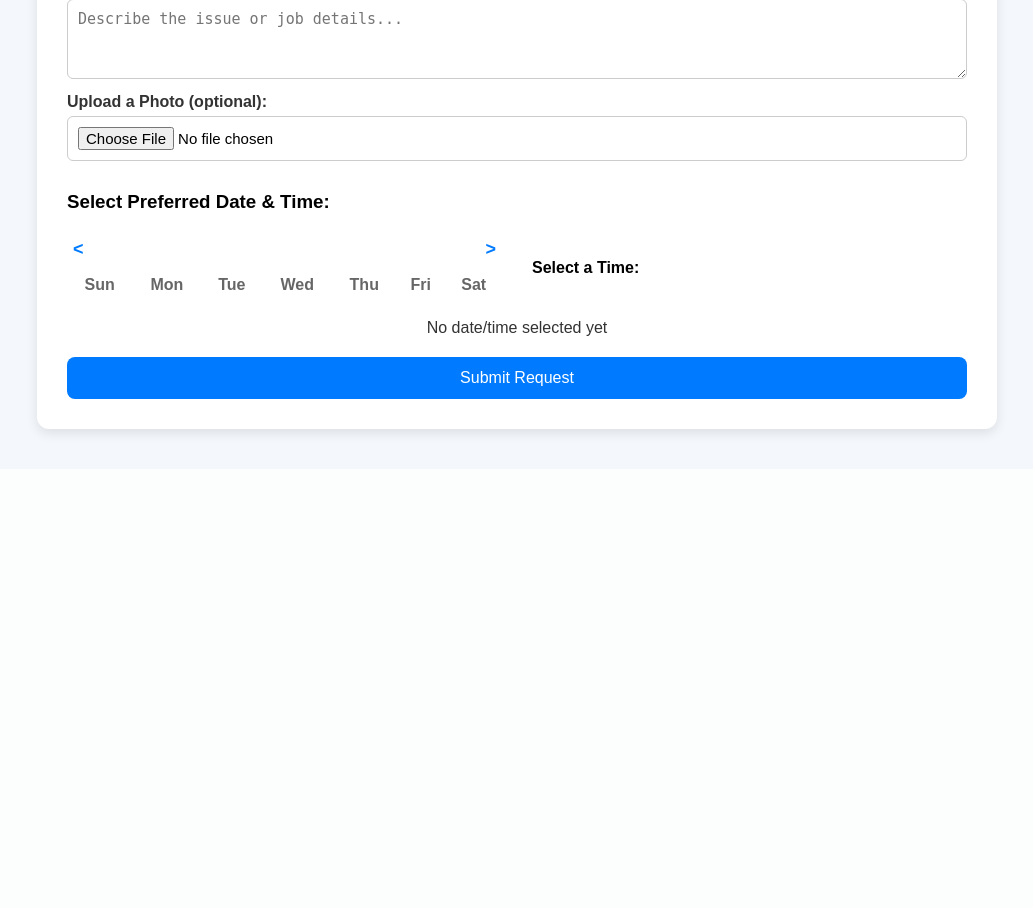
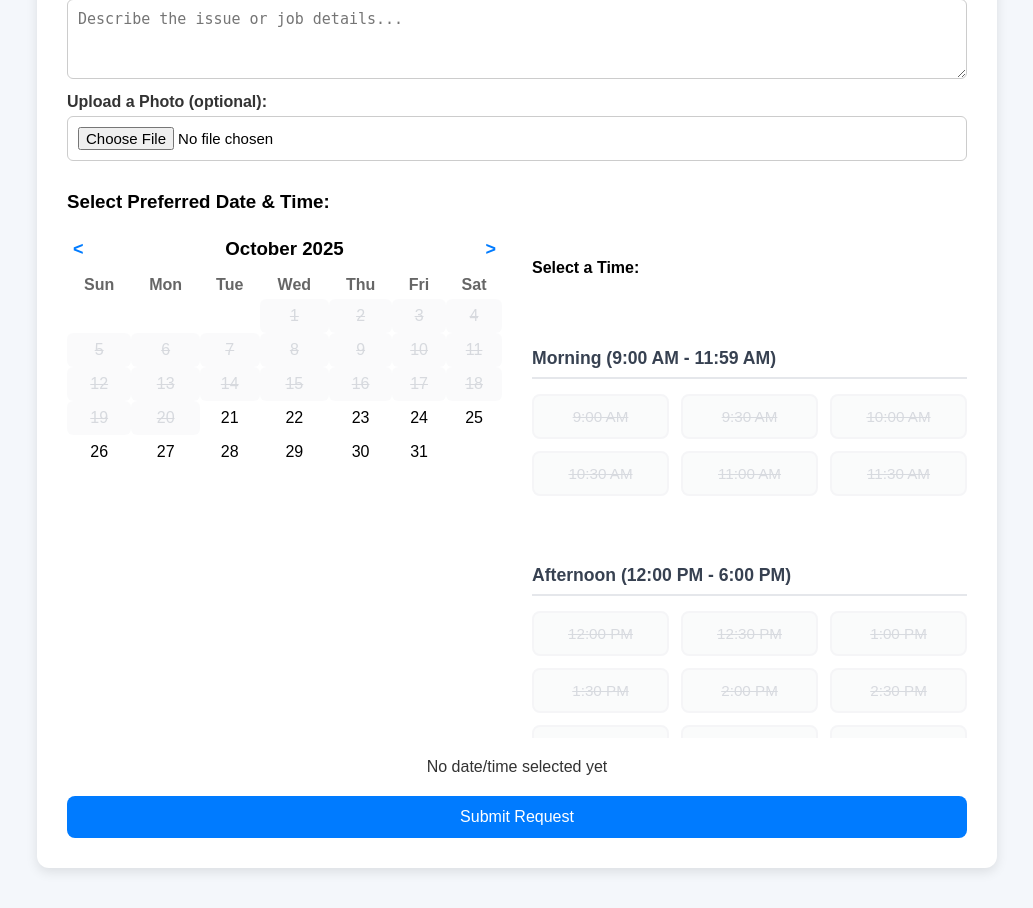
Before and after one commit to HuyGHuynh/vargas-home-service-app, a Flask app: page /appointment in a window 1280 px wide. Shown: the part 886-1794 px from the top of the page, without its empty margins (123-1156 px from the left). Before the commit the page ends 1324 px from the top, so only its background shows below. Run offline with Flask 3, Linux system fonts and the light colour scheme; data that the repository does not hold is empty; some libraries are stand-ins or nearby versions.

Commit message:
Disabled past date, change time slots block

```diff
--- a/app/static/css/appointmentForm.css
+++ b/app/static/css/appointmentForm.css
@@ -141,34 +141,103 @@
    font-weight: bold;
  }
 
+ .calendar td.past-date {
+   color: #9ca3af;
+   background-color: #f3f4f6;
+   cursor: not-allowed !important;
+   opacity: 0.5;
+   text-decoration: line-through;
+ }
+
+ .calendar td.past-date:hover {
+   background-color: #f3f4f6 !important;
+   color: #9ca3af !important;
+   transform: none;
+ }
+
  .time-section {
    flex: 1;
    display: flex;
    flex-direction: column;
-   gap: 10px;
+   gap: 20px;
    overflow-y: auto;
-   max-height: 350px;
+   max-height: 500px;
+ }
+
+ .time-group {
+   margin-bottom: 20px;
+ }
+
+ .time-group-title {
+   font-size: 1.1rem;
+   font-weight: 600;
+   color: #374151;
+   margin-bottom: 15px;
+   padding-bottom: 8px;
+   border-bottom: 2px solid #e5e7eb;
+ }
+
+ .time-grid {
+   display: grid;
+   grid-template-columns: repeat(3, 1fr);
+   gap: 12px;
+ }
+
+ @media (max-width: 768px) {
+   .time-grid {
+     grid-template-columns: repeat(2, 1fr);
+   }
  }
 
  .time-slot {
-   background: #f0f2f5;
-   border: 1px solid #ccc;
-   padding: 10px;
-   border-radius: 6px;
+   background: #f9fafb;
+   border: 2px solid #e5e7eb;
+   padding: 12px 16px;
+   border-radius: 8px;
    text-align: center;
    cursor: pointer;
-   transition: 0.2s;
+   transition: all 0.2s ease;
+   font-weight: 500;
+   color: #374151;
+   font-size: 0.95rem;
  }
 
  .time-slot:hover {
-   background: #007bff;
-   color: white;
+   background: #eff6ff;
+   border-color: #3b82f6;
+   color: #1d4ed8;
+   transform: translateY(-2px);
+   box-shadow: 0 4px 6px rgba(59, 130, 246, 0.1);
  }
 
  .time-slot.selected {
-   background: #007bff;
+   background: #3b82f6;
+   border-color: #3b82f6;
    color: white;
-   font-weight: bold;
+   font-weight: 600;
+   box-shadow: 0 4px 12px rgba(59, 130, 246, 0.3);
+ }
+
+ .time-slot.past-time {
+   background: #f3f4f6;
+   border-color: #e5e7eb;
+   color: #9ca3af;
+   cursor: not-allowed !important;
+   opacity: 0.5;
+   text-decoration: line-through;
+ }
+
+ .time-slot.past-time:hover {
+   background: #f3f4f6 !important;
+   border-color: #e5e7eb !important;
+   color: #9ca3af !important;
+   transform: none !important;
+   box-shadow: none !important;
+ }
+
+ .time-slot:disabled {
+   cursor: not-allowed;
+   pointer-events: none;
  }
 
  .confirm {
--- a/app/static/js/appointmentForm.js
+++ b/app/static/js/appointmentForm.js
@@ -11,6 +11,10 @@
   const lastDay = new Date(year, month + 1, 0);
   const startDay = firstDay.getDay();
 
+  // Get today's date (without time) for comparison
+  const today = new Date();
+  today.setHours(0, 0, 0, 0);
+
   monthYear.textContent = date.toLocaleDateString('default', { month: 'long', year: 'numeric' });
 
   let row = document.createElement('tr');
@@ -21,7 +25,22 @@
   for (let d = 1; d <= lastDay.getDate(); d++) {
     const cell = document.createElement('td');
     cell.textContent = d;
+
+    // Create date object for this day
+    const cellDate = new Date(year, month, d);
+    cellDate.setHours(0, 0, 0, 0);
+
+    // Check if date is in the past
+    if (cellDate < today) {
+      cell.classList.add('past-date');
+      cell.style.cursor = 'not-allowed';
+      cell.style.opacity = '0.4';
+      cell.style.textDecoration = 'line-through';
+      // Don't add onclick for past dates
+    } else {
       cell.onclick = () => selectDate(new Date(year, month, d), cell);
+    }
+
     row.appendChild(cell);
     if ((startDay + d) % 7 === 0) {
       calendarBody.appendChild(row);
@@ -49,6 +68,13 @@
   document.querySelectorAll('.calendar td').forEach(td => td.classList.remove('selected'));
   cell.classList.add('selected');
   selectedDate = date.toDateString();
+
+  // Reset selected time when changing dates
+  selectedTime = null;
+
+  // Regenerate time slots when date is selected
+  generateTimeSlots(date);
+
   updateConfirm();
 }
 
@@ -64,10 +90,11 @@
   }
 }
 
-// Time slots generation
-const timeSlotsContainer = document.getElementById("timeSlots");
+// Time slots generation - Grouped grid layout
+const morningSlots = document.getElementById("morningSlots");
+const afternoonSlots = document.getElementById("afternoonSlots");
 const startHour = 9;
-const endHour = 18.5; // 6:30 PM
+const endHour = 18; // 6:00 PM
 const slotIncrement = 30; // minutes
 
 function formatTime(hour, minute) {
@@ -77,21 +104,70 @@
   return date.toLocaleTimeString([], { hour: "numeric", minute: "2-digit" });
 }
 
+function generateTimeSlots(selectedDate) {
+  // Clear existing slots
+  morningSlots.innerHTML = '';
+  afternoonSlots.innerHTML = '';
+
+  // Get current time
+  const now = new Date();
+  const today = new Date();
+  today.setHours(0, 0, 0, 0);
+
+  // Check if selected date is today
+  const selected = new Date(selectedDate);
+  selected.setHours(0, 0, 0, 0);
+  const isToday = selected.getTime() === today.getTime();
+
+  // Generate time slots and group them
   for (let time = startHour * 60; time <= endHour * 60; time += slotIncrement) {
     const hour = Math.floor(time / 60);
     const minute = time % 60;
+
+    // Skip 6:30 PM and beyond - only go up to 6:00 PM
+    if (hour >= 18 && minute > 0) continue;
+
+    // Check if this time slot has passed (only for today)
+    let isPastTime = false;
+    if (isToday) {
+      const slotTime = new Date();
+      slotTime.setHours(hour, minute, 0, 0);
+      isPastTime = slotTime < now;
+    }
+
     const timeLabel = formatTime(hour, minute);
-  const div = document.createElement("div");
-  div.classList.add("time-slot");
-  div.textContent = timeLabel;
-  div.onclick = () => {
+    const button = document.createElement("button");
+    button.type = "button";
+    button.classList.add("time-slot");
+    button.textContent = timeLabel;
+
+    // Disable past time slots for today
+    if (isPastTime) {
+      button.classList.add("past-time");
+      button.disabled = true;
+      button.style.cursor = "not-allowed";
+      button.style.opacity = "0.4";
+      button.style.textDecoration = "line-through";
+    } else {
+      button.onclick = () => {
         document.querySelectorAll(".time-slot").forEach(s => s.classList.remove("selected"));
-    div.classList.add("selected");
+        button.classList.add("selected");
         selectedTime = timeLabel;
         updateConfirm();
       };
-  timeSlotsContainer.appendChild(div);
     }
+
+    // Determine if morning (9:00 AM - 11:59 AM) or afternoon (12:00 PM - 6:00 PM)
+    if (hour < 12) {
+      morningSlots.appendChild(button);
+    } else {
+      afternoonSlots.appendChild(button);
+    }
+  }
+}
+
+// Initial generation with no date selected (all times available)
+generateTimeSlots(new Date());
 
 generateCalendar(currentDate);
 
@@ -315,7 +391,6 @@
 phoneInput.parentNode.insertBefore(phoneError, phoneInput.nextSibling);
 
 // Real-time validation and formatting
-<<<<<<< HEAD
 phoneInput.addEventListener('input', function(e) {
   let value = e.target.value;
   const hasNonDigits = /[^0-9]/.test(value.replace(/[\s\-()]/g, '')); // Check for non-digits excluding formatting chars
@@ -323,26 +398,13 @@
   // Remove all non-digit characters first
   let digitsOnly = value.replace(/[^0-9]/g, '');
 
-=======
-phoneInput.addEventListener('input', function (e) {
-  let value = e.target.value;
-  const hasNonDigits = /[^0-9]/.test(value.replace(/[\s\-()]/g, '')); // Check for non-digits excluding formatting chars
-
-  // Remove all non-digit characters first
-  let digitsOnly = value.replace(/[^0-9]/g, '');
-
->>>>>>> c6aa2d0f1bc13bd12eba94586305982a3c003e09
   // Show error if user tried to enter invalid characters
   if (hasNonDigits && value.replace(/[^0-9\s\-()]/g, '').length !== value.length) {
     phoneError.textContent = 'Only digits (0-9) are allowed.';
     phoneError.style.display = 'block';
     phoneInput.style.borderColor = 'red';
     phoneInput.style.backgroundColor = '#fff5f5';
-<<<<<<< HEAD
 
-=======
-
->>>>>>> c6aa2d0f1bc13bd12eba94586305982a3c003e09
     // Hide error after 2 seconds
     setTimeout(() => {
       phoneError.style.display = 'none';
@@ -354,20 +416,12 @@
     phoneInput.style.borderColor = '';
     phoneInput.style.backgroundColor = '';
   }
-<<<<<<< HEAD
 
-=======
-
->>>>>>> c6aa2d0f1bc13bd12eba94586305982a3c003e09
   // Limit to 10 digits
   if (digitsOnly.length > 10) {
     digitsOnly = digitsOnly.substring(0, 10);
   }
-<<<<<<< HEAD
 
-=======
-
->>>>>>> c6aa2d0f1bc13bd12eba94586305982a3c003e09
   // Format as (XXX) XXX-XXXX
   let formattedValue = '';
   if (digitsOnly.length > 0) {
@@ -379,11 +433,7 @@
       formattedValue = '(' + digitsOnly.substring(0, 3) + ') ' + digitsOnly.substring(3, 6) + '-' + digitsOnly.substring(6);
     }
   }
-<<<<<<< HEAD
 
-=======
-
->>>>>>> c6aa2d0f1bc13bd12eba94586305982a3c003e09
   e.target.value = formattedValue;
 });
 
@@ -391,19 +441,11 @@
 document.getElementById("appointmentForm").addEventListener("submit", function (e) {
   const phoneValue = phoneInput.value;
   const digitsOnly = phoneValue.replace(/[^0-9]/g, '');
-<<<<<<< HEAD
 
   if (digitsOnly.length !== 10) {
     e.preventDefault();
     e.stopPropagation();
 
-=======
-
-  if (digitsOnly.length !== 10) {
-    e.preventDefault();
-    e.stopPropagation();
-
->>>>>>> c6aa2d0f1bc13bd12eba94586305982a3c003e09
     phoneError.textContent = 'Phone number must be exactly 10 digits.';
     phoneError.style.display = 'block';
     phoneInput.style.borderColor = 'red';
--- a/app/templates/customer/appointmentForm.html
+++ b/app/templates/customer/appointmentForm.html
@@ -87,6 +87,22 @@
 
         <div class="time-section" id="timeSlots">
           <h4>Select a Time:</h4>
+
+          <!-- Morning Time Slots -->
+          <div class="time-group">
+            <h5 class="time-group-title">Morning (9:00 AM - 11:59 AM)</h5>
+            <div class="time-grid" id="morningSlots">
+              <!-- Morning slots will be generated by JavaScript -->
+            </div>
+          </div>
+
+          <!-- Afternoon Time Slots -->
+          <div class="time-group">
+            <h5 class="time-group-title">Afternoon (12:00 PM - 6:00 PM)</h5>
+            <div class="time-grid" id="afternoonSlots">
+              <!-- Afternoon slots will be generated by JavaScript -->
+            </div>
+          </div>
         </div>
       </div>
 
```
Lines whose indentation alone changed are shown as unchanged.
